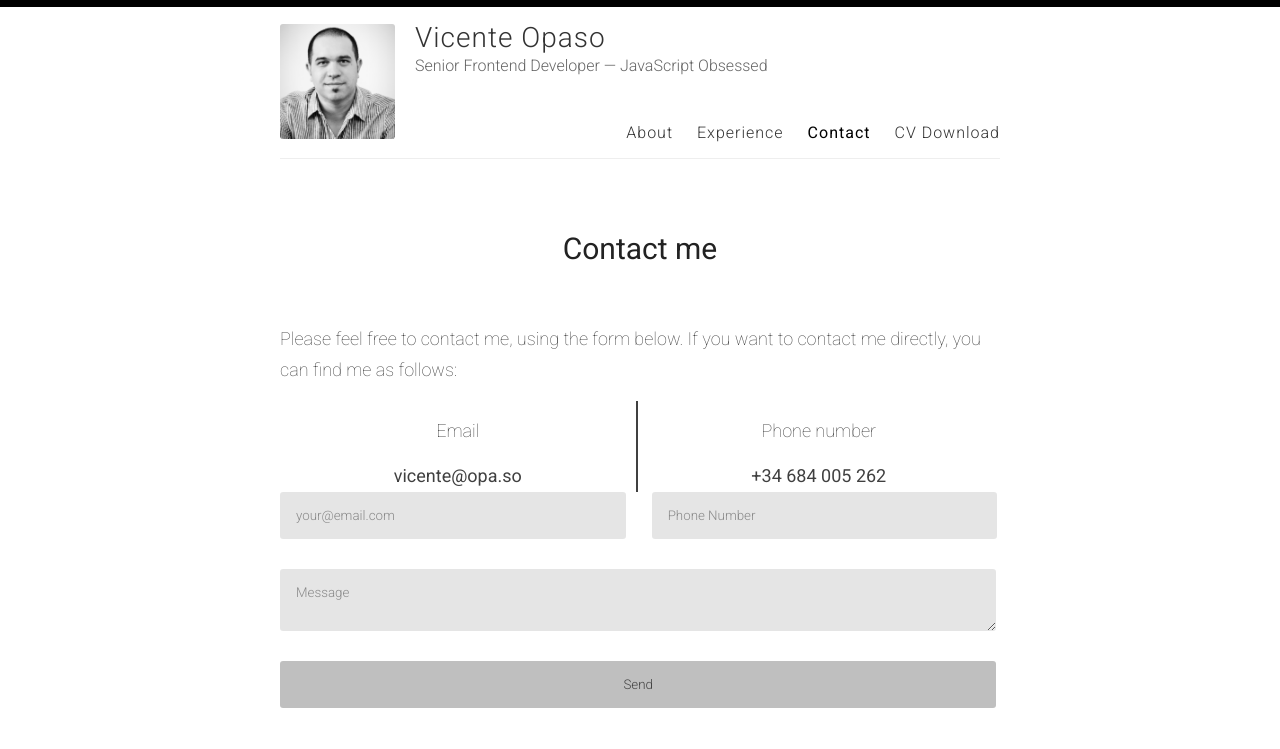
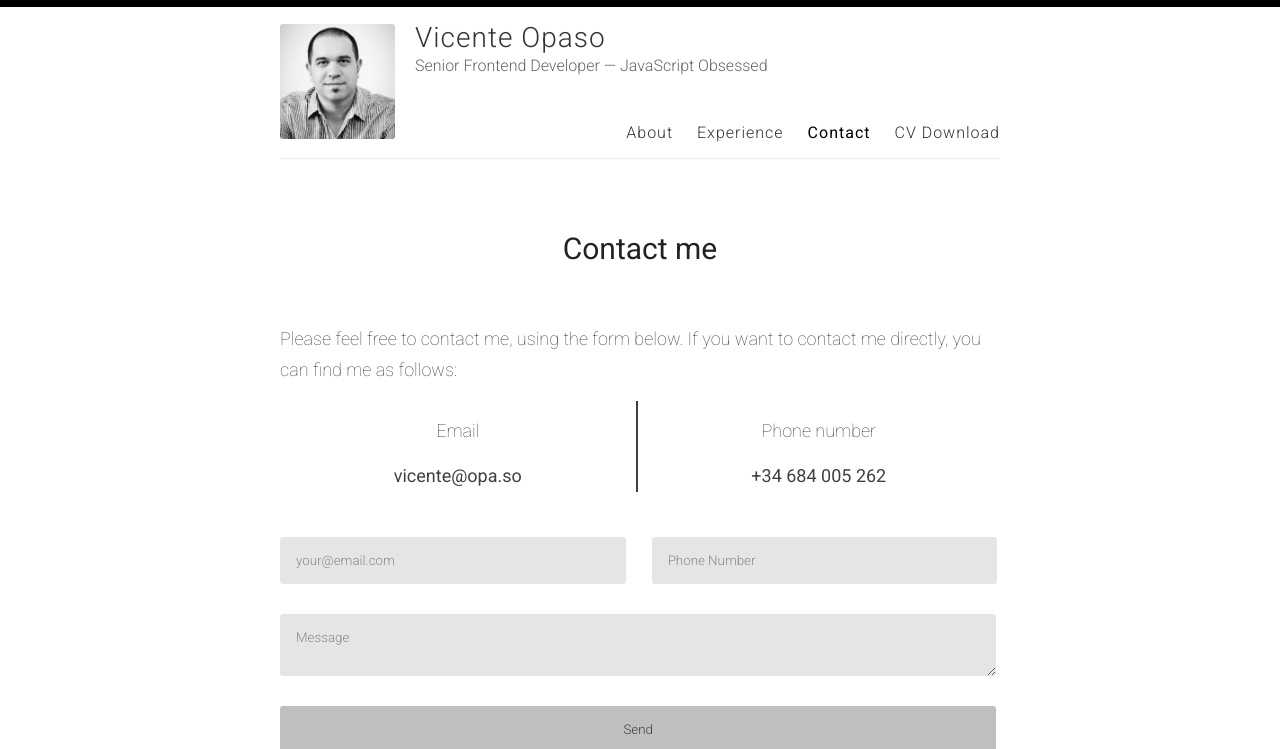
Before and after one commit to vicenteopaso/vicenteopaso, a Jekyll site: the page built from _pages/contact.md, in a window 1280 px wide. Shown: the top 749 px of the page. Built offline with Jekyll 4.4.1, drawn with Linux system fonts in a browser that asks for light colours.

Commit message:
Update _custom.scss

```diff
--- a/_sass/_custom.scss
+++ b/_sass/_custom.scss
@@ -136,7 +136,7 @@ hr {
     flex-flow: row;
     > .contactMethod {
       flex: 1 1 auto;
-      margin: 0;
+      margin: 0 0 45px 0;
       padding: 0;
       text-align: center;
       a { color: #404040 }
```
